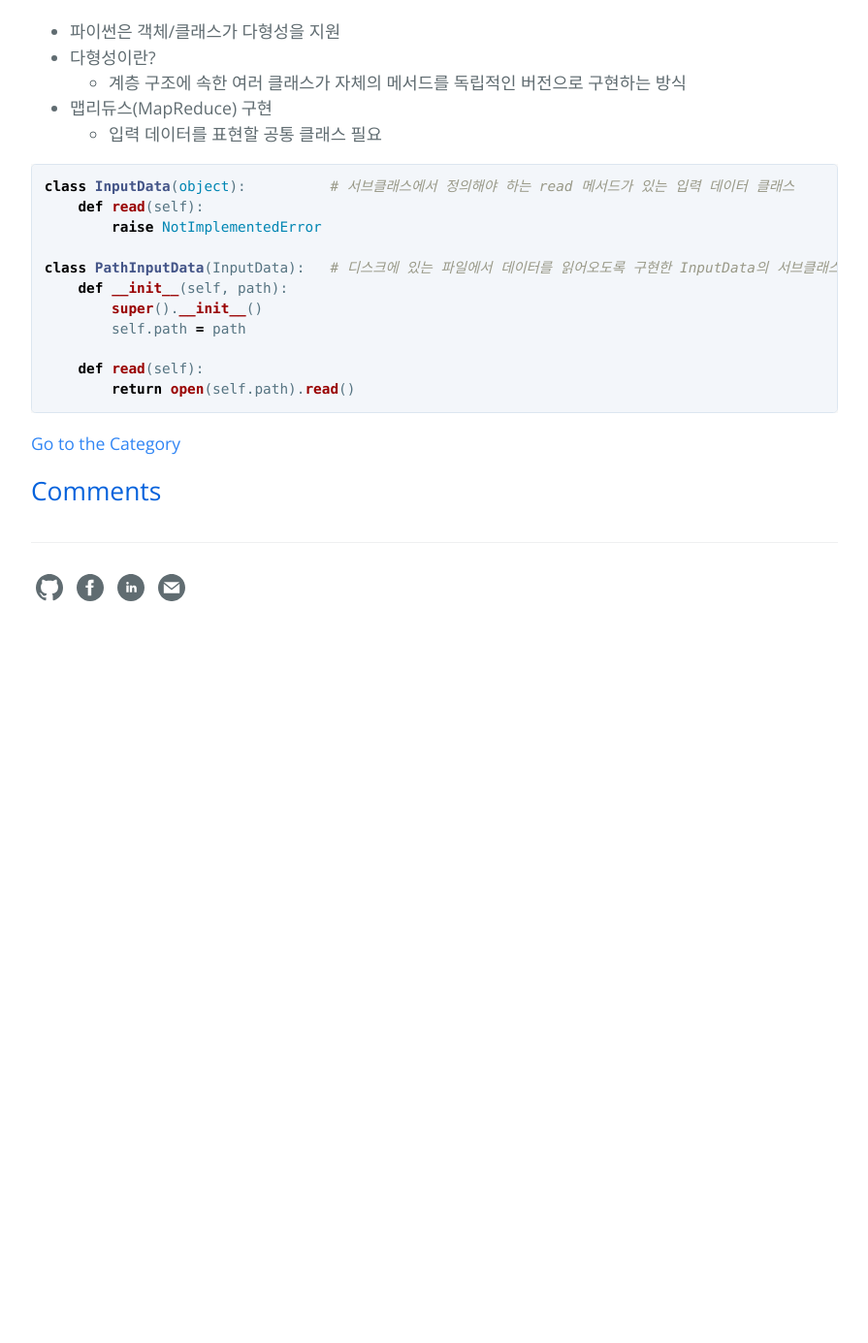
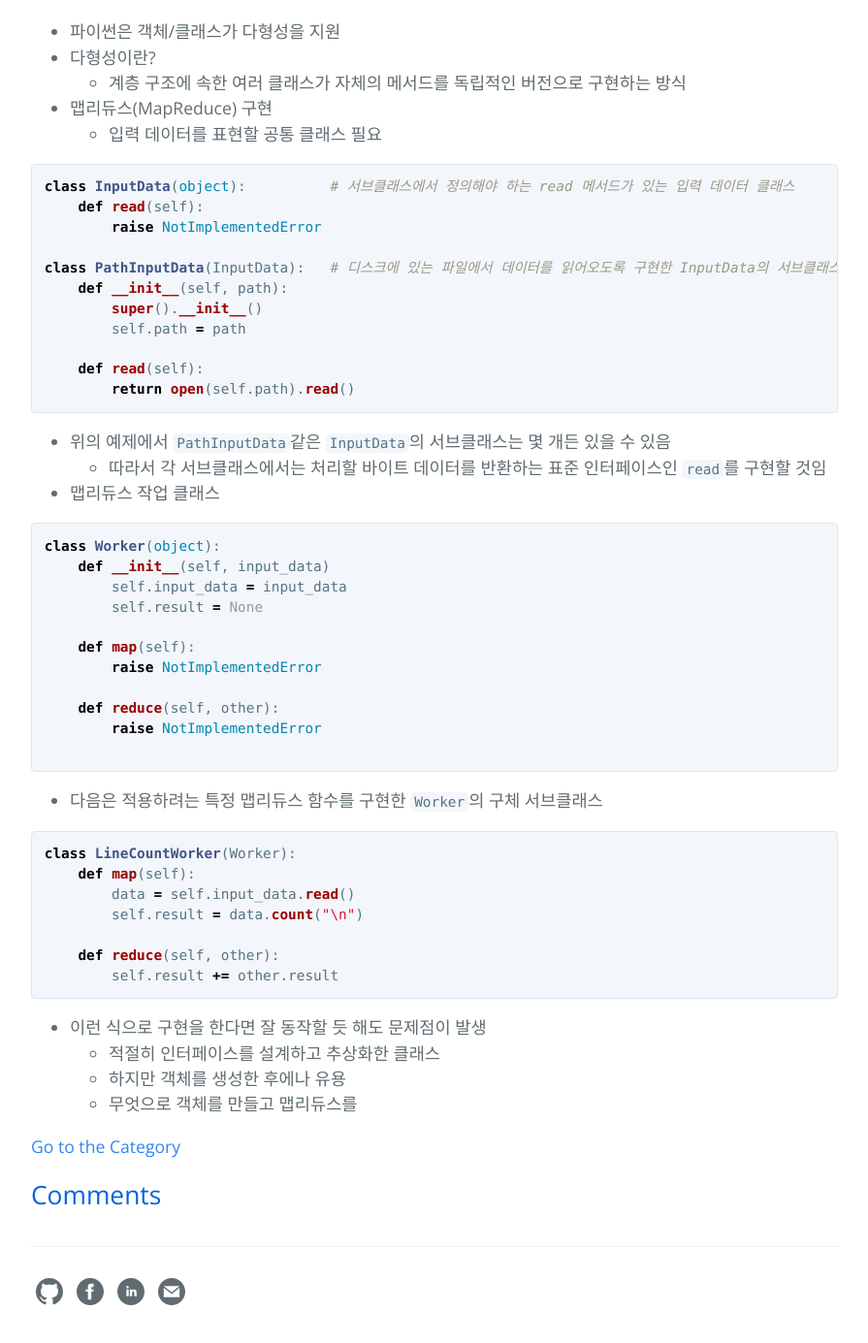
Before and after one commit to hcnoh/hcnoh.github.io, a Jekyll site: the page built from _posts/2018-10-04-effective-python-way24.md, in a window 1280 px wide and 1400 px high, scrolled down 559 px. Shown: the top 1385 px of the window at 97% size, without its empty margins (192-1087 px from the left). Built offline with Jekyll 4.4.1, drawn with Linux system fonts in a browser that asks for light colours; comment, search, counter and statistics services are not loaded; before the commit the page ends 1233 px from its top, so only the background shows below that.

Commit message:
Update 2018-10-04-effective-python-way24.md

````diff
--- a/_posts/2018-10-04-effective-python-way24.md
+++ b/_posts/2018-10-04-effective-python-way24.md
@@ -30,3 +30,39 @@ class PathInputData(InputData):   # 디스크에 있는 파일에서 데이터
     def read(self):
         return open(self.path).read()
 ```
+
+- 위의 예제에서 `PathInputData`같은 `InputData`의 서브클래스는 몇 개든 있을 수 있음
+  - 따라서 각 서브클래스에서는 처리할 바이트 데이터를 반환하는 표준 인터페이스인 `read`를 구현할 것임
+
+- 맵리듀스 작업 클래스
+
+```python
+class Worker(object):
+    def __init__(self, input_data)
+        self.input_data = input_data
+        self.result = None
+
+    def map(self):
+        raise NotImplementedError
+
+    def reduce(self, other):
+        raise NotImplementedError
+
+```
+
+- 다음은 적용하려는 특정 맵리듀스 함수를 구현한 `Worker`의 구체 서브클래스
+
+```python
+class LineCountWorker(Worker):
+    def map(self):
+        data = self.input_data.read()
+        self.result = data.count("\n")
+
+    def reduce(self, other):
+        self.result += other.result
+```
+
+- 이런 식으로 구현을 한다면 잘 동작할 듯 해도 문제점이 발생
+  - 적절히 인터페이스를 설계하고 추상화한 클래스
+  - 하지만 객체를 생성한 후에나 유용
+  - 무엇으로 객체를 만들고 맵리듀스를
````
